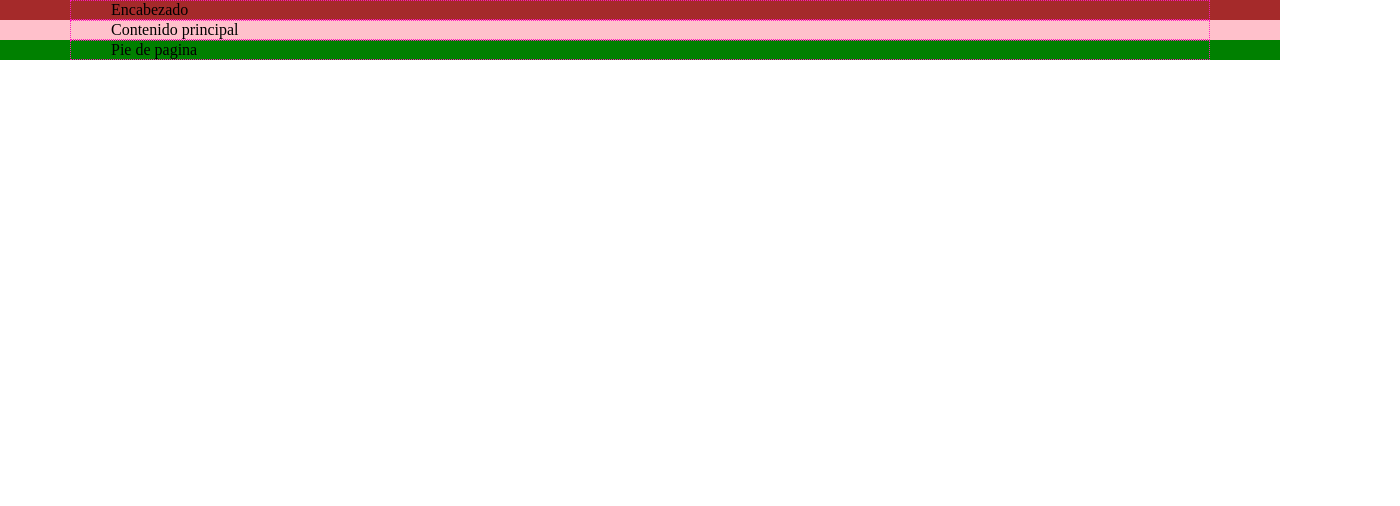
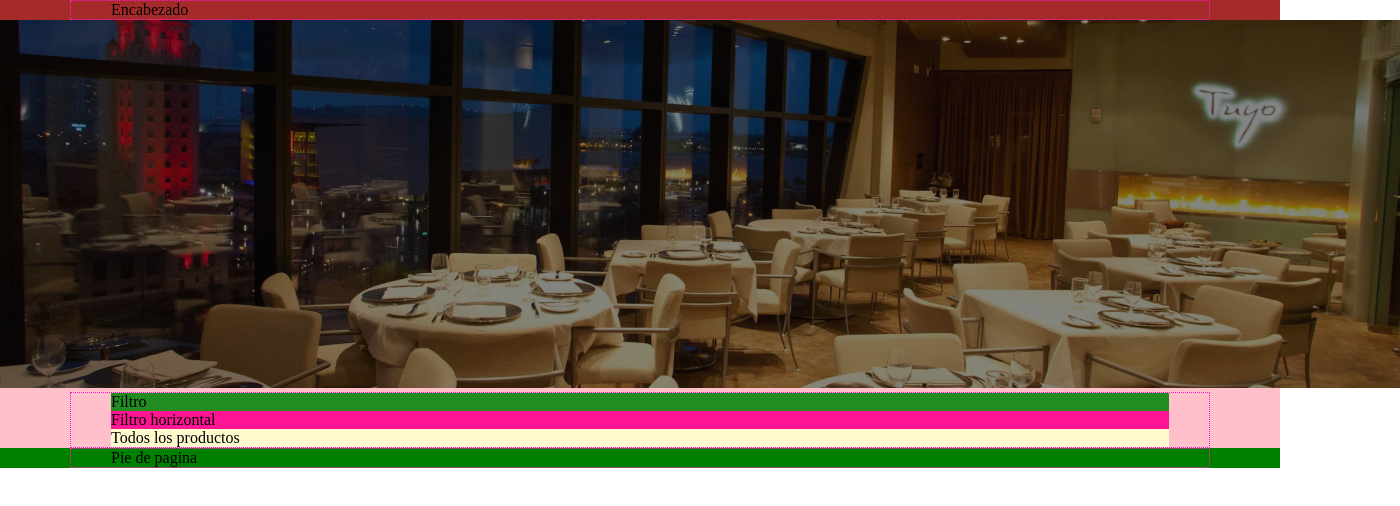
Before and after one commit to Yalef-Amaya/restaurant-finder, a plain HTML site: page index.html in a window 1280 px wide. Shown: the whole page, 1400 px wide, since content can reach past the window. Drawn offline with Linux system fonts and the light colour scheme.

Commit message:
[+] css: posicionamiento de aside en fila

```diff
--- a/css/main.css
+++ b/css/main.css
@@ -5,7 +5,15 @@
 .main {
     background-color: pink;
 }
-
+.filter{
+    background-color: forestgreen;
+}
+.main-filter{
+    background-color: deeppink;
+}
+.main-content{
+    background-color: lemonchiffon;
+}
 .footer {
     background-color: green;
 }
@@ -16,6 +24,13 @@
     max-width: 96%;
     margin: 0 auto;
     padding: 0 8px;
+    box-sizing: border-box;
+}
+
+.container-fluid {
+    max-width: 100%;
+    margin: 0 auto;
+    padding: 0;
     box-sizing: border-box;
 }
 /** 567px --> 767px */
--- a/index.html
+++ b/index.html
@@ -14,8 +14,19 @@
         </div>
     </header>
     <main class="main">
-        <div class="container">
-            Contenido principal
+        <div class="main-banner">
+            <img src="./images/Rectangle 24.png" alt="Foto: salon principal Restaurant">
+        </div>
+        <div class="main-wrapper container">
+            <aside class="filter">Filtro</aside>
+            <div class="main-container">
+                <div class="main-filter">
+                    Filtro horizontal
+                </div>
+                <div class="main-content">
+                    Todos los productos
+                </div>
+            </div>
         </div>
     </main>
     <footer class="footer">
```
Also changed, not shown: images/Rectangle 24.png (added), 1 other file.
